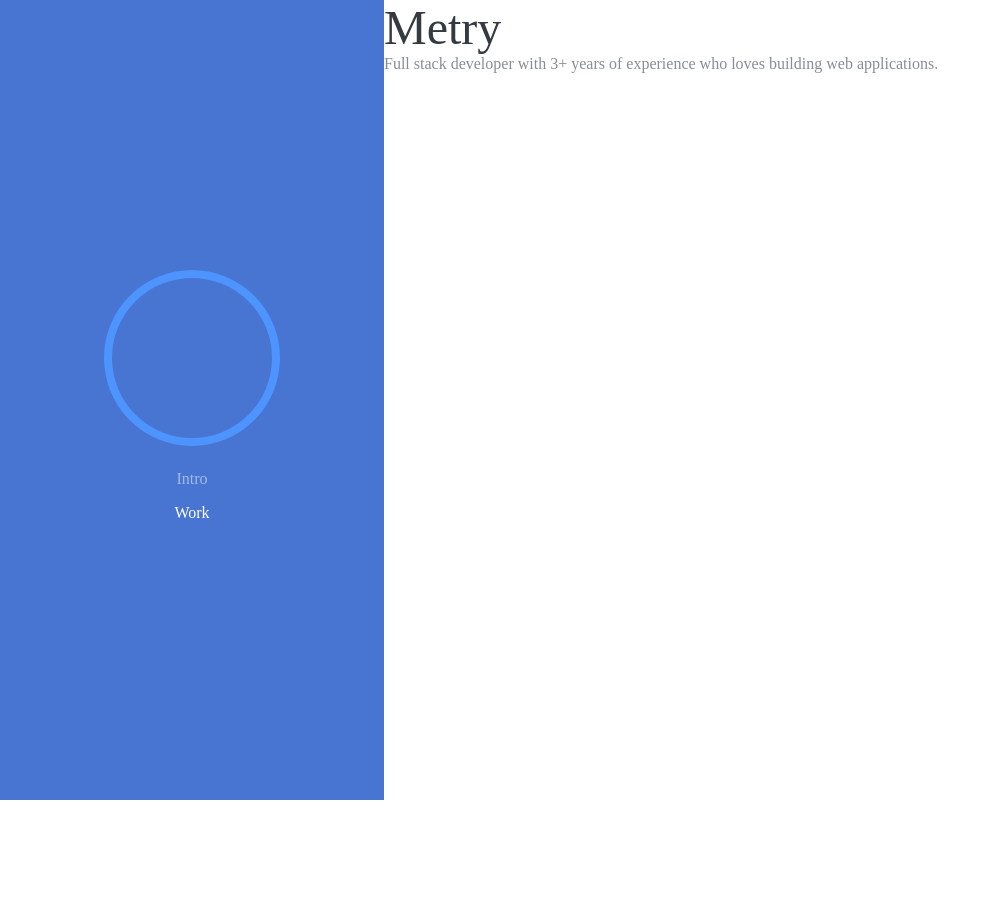
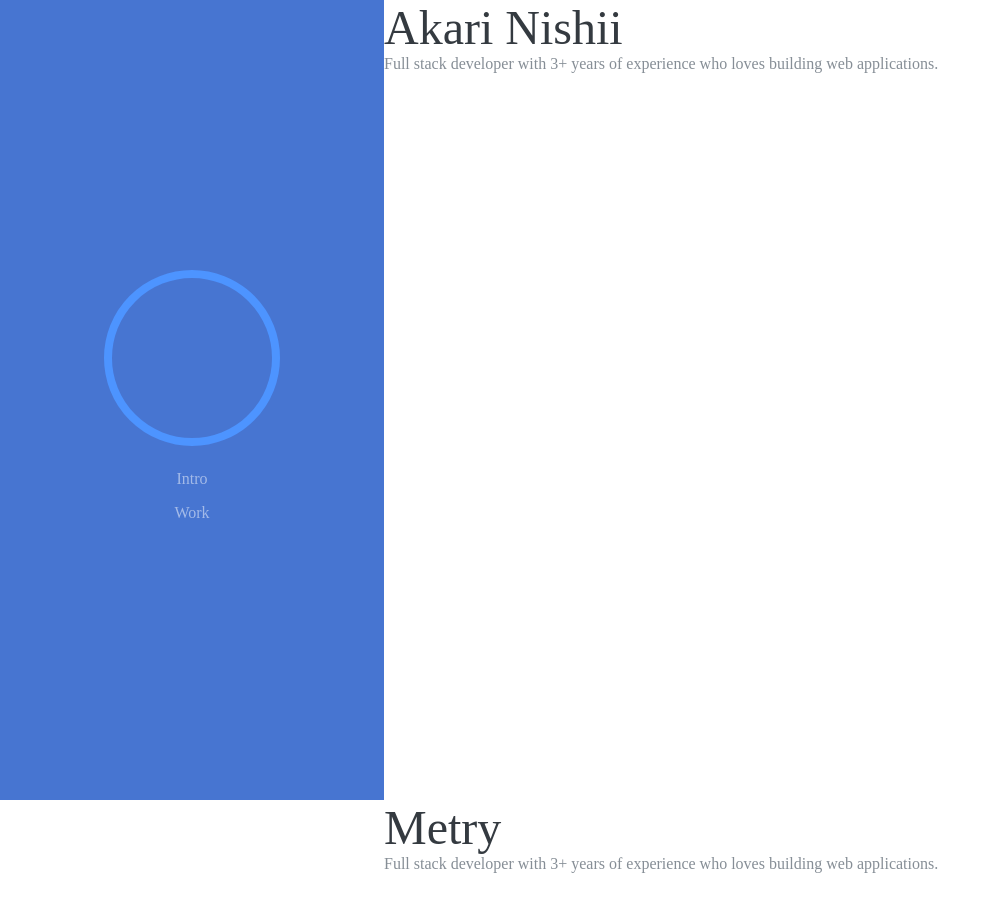
Before and after one commit to Akari0731/akari0731.github.io, a React (Create React App) app: page /work in a window 1280 px wide. Shown: the top 912 px of the page, without its empty margins (0-1000 px from the left). Before the commit the page ends 800 px from the top, so only its background shows below. Built offline with nearby package versions, Linux system fonts and the light colour scheme.

Commit message:
Enable scrolling and focus to pages

```diff
--- a/package.json
+++ b/package.json
@@ -13,6 +13,7 @@
     "react": "^18.2.0",
     "react-dom": "^18.2.0",
     "react-router-dom": "^6.4.2",
+    "react-router-hash-link": "^2.4.3",
     "react-scripts": "5.0.1",
     "web-vitals": "^2.1.4"
   },
--- a/src/App.css
+++ b/src/App.css
@@ -1,38 +1,3 @@
-.App {
-  text-align: center;
+html {
+  scroll-behavior: smooth;
 }
-
-.App-logo {
-  height: 40vmin;
-  pointer-events: none;
-}
-
-@media (prefers-reduced-motion: no-preference) {
-  .App-logo {
-    animation: App-logo-spin infinite 20s linear;
-  }
-}
-
-.App-header {
-  background-color: #282c34;
-  min-height: 100vh;
-  display: flex;
-  flex-direction: column;
-  align-items: center;
-  justify-content: center;
-  font-size: calc(10px + 2vmin);
-  color: white;
-}
-
-.App-link {
-  color: #61dafb;
-}
-
-@keyframes App-logo-spin {
-  from {
-    transform: rotate(0deg);
-  }
-  to {
-    transform: rotate(360deg);
-  }
-}
--- a/src/components/Main/IntroPage/index.css
+++ b/src/components/Main/IntroPage/index.css
@@ -1,3 +1,7 @@
+.page {
+  min-height: 100vh;
+}
+
 .header {
   font-size: 3rem;
   font: 600;
--- a/src/components/Main/IntroPage/index.tsx
+++ b/src/components/Main/IntroPage/index.tsx
@@ -1,9 +1,14 @@
 import React from 'react';
+import { Page } from 'routes/MainRoute';
 import './index.css';
 
-export const IntroPage: React.FC = () => {
+export interface PageProps {
+  id: Page;
+}
+
+export const IntroPage: React.FC<PageProps> = ({ id }) => {
   return (
-    <div>
+    <div className="page" id={id}>
       <div className="header">Akari Nishii</div>
       <div className="detail">
         Full stack developer with 3+ years of experience who loves building web applications.
--- a/src/components/Main/WorkPage/index.css
+++ b/src/components/Main/WorkPage/index.css
@@ -1,3 +1,7 @@
+.page {
+  min-height: 100vh;
+}
+
 .header {
   font-size: 3rem;
   font: 600;
--- a/src/components/Main/WorkPage/index.tsx
+++ b/src/components/Main/WorkPage/index.tsx
@@ -1,9 +1,10 @@
 import React from 'react';
+import { PageProps } from '../types';
 import './index.css';
 
-export const WorkPage: React.FC = () => {
+export const WorkPage: React.FC<PageProps> = ({ id }) => {
   return (
-    <div>
+    <div className="page" id={id}>
       <div className="header">Metry</div>
       <div className="detail">
         Full stack developer with 3+ years of experience who loves building web applications.
--- /dev/null
+++ b/src/components/Main/types.ts
@@ -0,0 +1,5 @@
+import { Page } from 'routes/MainRoute';
+
+export interface PageProps {
+  id: Page;
+}
--- a/src/components/SideMenu/MenuItem/index.css
+++ b/src/components/SideMenu/MenuItem/index.css
@@ -3,4 +3,9 @@
   padding: 0.5rem;
   text-align: center;
   text-decoration: none;
+  color: rgba(255, 255, 255, 0.5);
 }
+
+.active {
+  color: white;
+}
--- a/src/components/SideMenu/MenuItem/index.tsx
+++ b/src/components/SideMenu/MenuItem/index.tsx
@@ -1,5 +1,7 @@
 import React from 'react';
-import { NavLink } from 'react-router-dom';
+import { useLocation } from 'react-router-dom';
+// @ts-expect-error
+import { HashLink } from 'react-router-hash-link';
 import { Page } from 'routes/MainRoute';
 import './index.css';
 
@@ -9,16 +11,12 @@ interface MenuItemProps {
 }
 
 export const MenuItem: React.FC<MenuItemProps> = ({ page, text }) => {
+  const location = useLocation();
+  const isActivePage = location.hash.replace('#', '') === page;
+
   return (
-    <NavLink
-      style={({ isActive }) => {
-        return {
-          color: isActive ? 'white' : 'rgba(255,255,255,.5)'
-        };
-      }}
-      className="menuItem"
-      to={page}>
+    <HashLink smooth className={`menuItem ${isActivePage ? 'active' : ''}`} to={`#${page}`}>
       {text}
-    </NavLink>
+    </HashLink>
   );
 };
--- a/src/components/SideMenu/index.css
+++ b/src/components/SideMenu/index.css
@@ -1,4 +1,6 @@
 .sideMenu {
+  position: sticky;
+  top: 0;
   display: flex;
   flex-direction: column;
   justify-content: center;
--- a/src/routes/MainRoute.tsx
+++ b/src/routes/MainRoute.tsx
@@ -1,7 +1,6 @@
 import { IntroPage } from 'components/Main/IntroPage';
 import { WorkPage } from 'components/Main/WorkPage';
 import React from 'react';
-import { Route, Routes } from 'react-router-dom';
 
 export enum Page {
   INTRO = 'intro',
@@ -10,10 +9,14 @@ export enum Page {
 
 export const MainRoute: React.FC = () => {
   return (
-    <Routes>
-      <Route path="/" element={<IntroPage />} />
-      <Route path={`/${Page.INTRO}`} element={<IntroPage />} />
-      <Route path={`/${Page.WORK}`} element={<WorkPage />} />
-    </Routes>
+    // <Routes>
+    //   <Route path="/" element={<IntroPage />} />
+    //   <Route path={`/${Page.INTRO}`} element={<IntroPage />} />
+    //   <Route path={`/${Page.WORK}`} element={<WorkPage />} />
+    // </Routes>
+    <div>
+      <IntroPage id={Page.INTRO} />
+      <WorkPage id={Page.WORK} />
+    </div>
   );
 };
```
Also changed, not shown: 1 other file (tests, documents, lock files or other folders).
